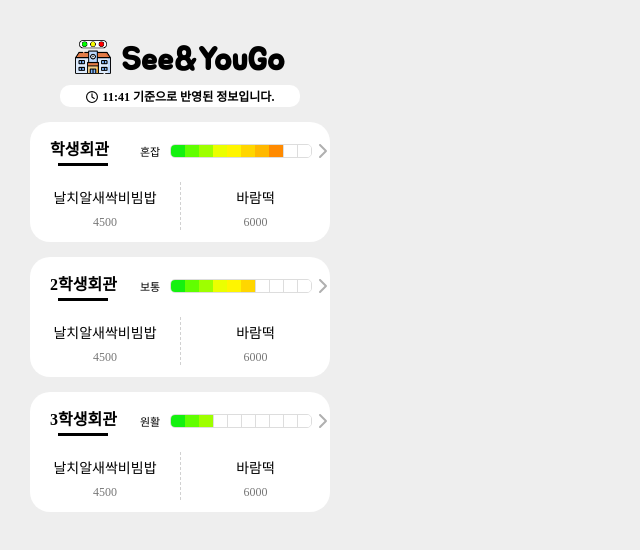
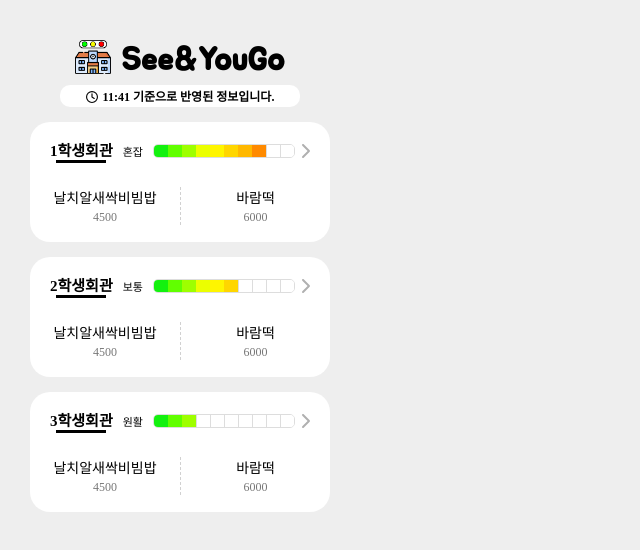
Before and after one commit to shxnzxxn/SeeAndYouGo, a React (Create React App) app in the folder frontend/: page / in a window 1280 px wide. Shown: the top 550 px of the page, without its empty margins (0-640 px from the left). Built offline with nearby package versions, Linux system fonts and the light colour scheme; a web font is replaced by a local one.

Commit message:
Cafeteria:UI Modification

```diff
--- a/frontend/src/components/Cafeteria.js
+++ b/frontend/src/components/Cafeteria.js
@@ -1,4 +1,6 @@
 import styled from "@emotion/styled";
+import { css, keyframes } from '@emotion/react'
+
 import React, { useEffect, useState } from "react";
 import { faChevronRight } from "@fortawesome/free-solid-svg-icons";
 import { FontAwesomeIcon } from "@fortawesome/react-fontawesome";
@@ -21,17 +23,17 @@ const FirstRow = styled.div`
 `;
 
 // 식당 이름 표시
-const CafeteriaName = styled.h2`
-	font-size: 16px;
-	margin-left: 20px;
-	width: 80px;
+const CafeteriaName = styled.p`
+    margin-right: 10px;
+    font-size: 15px;
+    margin-left: 20px;
 
 	::after {
 		content: "";
 		display: block;
 		width: 50px;
 		border-bottom: 3px solid #000000;
-		margin: 3px 0 0 8px;
+        margin: auto;
 	}
 `;
 
@@ -53,11 +55,61 @@ const SecondRow = styled.div`
 	}
 `;
 
+const MenuName = styled.p`
+    margin: 5px 0;
+    font-weight: 500;
+    font-size: 14px;
+
+    width: 100%;
+    text-align: center;
+`;
+
+const SliderContainer = styled.div`
+    display: flex;
+    flex-direction: column;
+    height: 20px;
+    overflow: hidden;
+`;
+
+const SlideItem = styled.div`
+    min-height: 100%;
+    display: flex;
+    flex-direction: column;
+    justify-content: center;
+    align-items: center;
+`;
+
 // Row 2번째에서의 메뉴 이름과 가격
 const Menu = ({ menuName, priceValue }) => {
+
+    const [currentIndex, setCurrentIndex] = useState(0);
+    const animationDuration = 1; // 슬라이드 간격(초)
+
+    useEffect(() => {
+        const interval = setInterval(() => {
+            setCurrentIndex((prevIndex) => (prevIndex + 1) % menuName.length);
+        }, animationDuration * 1000);
+
+        return () => clearInterval(interval);
+    }, [menuName.length]);
+
     return (
         <div>
-            <p style={{ marginTop: 5, marginBottom: 5, padding: "0 10px", fontWeight:500, fontSize:14}}>{menuName}</p>
+            <SliderContainer>
+                {menuName.map((name, idx) => (
+                    <SlideItem
+                        key={idx}
+                        animationDuration={animationDuration}
+                        style={{
+                            transform: `translateY(-${currentIndex * 100}%))`
+                            // transform: `translateY(${((idx - currentIndex + menuName.length * 2) % menuName.length) * 100}%)`,
+                        }}
+                    >
+                        <MenuName>{name}</MenuName>
+                    </SlideItem>
+                ))}
+            </SliderContainer>
+            {/* {menuName.map((name, idx) => <MenuName>{name}</MenuName>)} */}
             <label
                 style={{
                     color: "#777777",
@@ -75,7 +127,7 @@ const Menu = ({ menuName, priceValue }) => {
 
 // 식당 이름 배열
 const nameList = [
-    "학생회관", "2학생회관", "3학생회관", "상록회관", "생활과학대",
+    "1학생회관", "2학생회관", "3학생회관", "상록회관", "생활과학대",
 ];
 
 // props로 cafeteriaName, (menuList1, price1), (menuList2, price2), value를 받아야함
@@ -114,11 +166,11 @@ const Cafeteria = ({ idx, value, ...props }) => {
         <CafeteriaContainer>
             <FirstRow>
                 <CafeteriaName>{nameList[idx - 1]}</CafeteriaName>
-                <span style={{ fontWeight:500, fontSize: 11, marginLeft: 10 }}>{status}</span>
+                <span style={{ fontWeight:500, fontSize: 11}}>{status}</span>
                 <MyProgress value={rate} />
                 <FontAwesomeIcon
                     icon={faChevronRight}
-                    style={{ color: "#b0b0b0", marginLeft: 5 }}
+                    style={{ color: "#b0b0b0", marginLeft: 5, marginRight:10  }}
                 />
             </FirstRow>
             <SecondRow>
@@ -126,7 +178,7 @@ const Cafeteria = ({ idx, value, ...props }) => {
                     return (
                         <Menu
                             key={index}
-                            menuName={val.menu[0]}
+                            menuName={val.menu}
                             priceValue={val.price}
                         />
                     );
```
